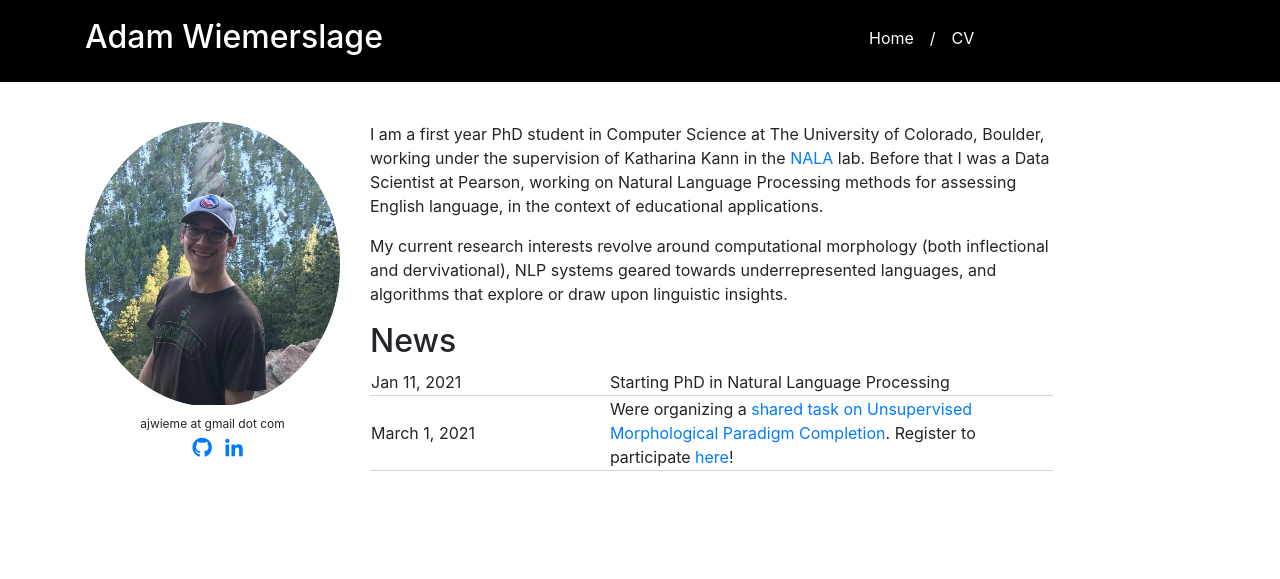
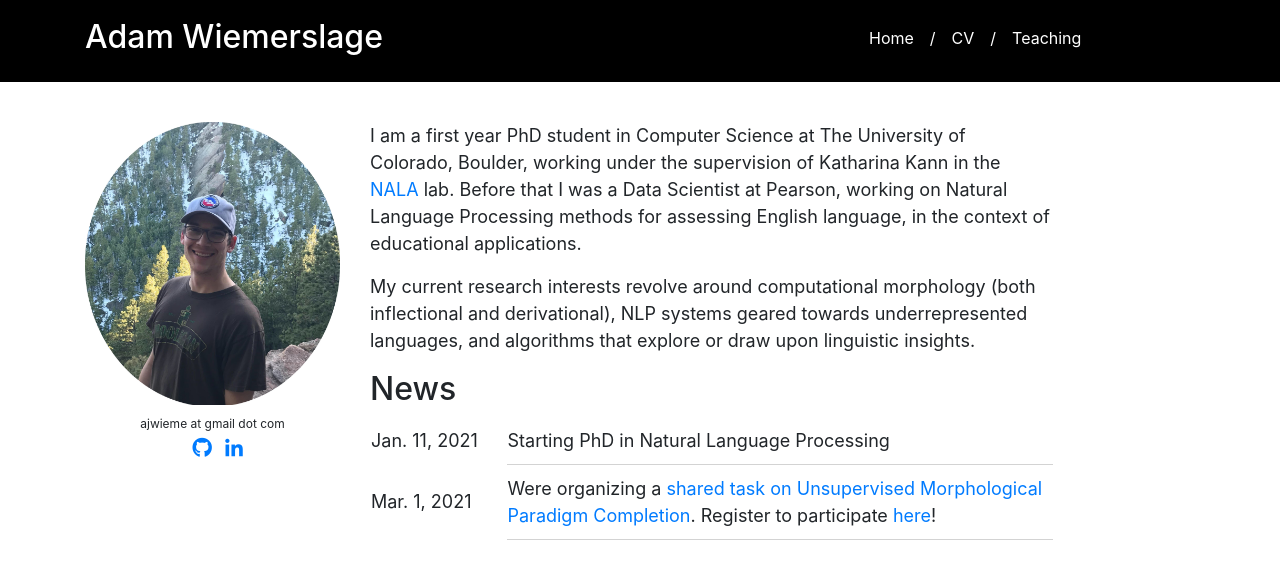
Before and after one commit to Adamits/adamits.github.io, a Jekyll site: the page index.html, which Jekyll copies as it is, in a window 1280 px wide. Shown: the top 579 px of the page. Built offline with Jekyll 4.4.1, drawn with Linux system fonts in a browser that asks for light colours; nearby versions of some CDN libraries; a style sheet for code colours, icons or effects is not loaded.

Commit message:
Cleanup and add teaching

```diff
--- a/css/home.css
+++ b/css/home.css
@@ -1,5 +1,6 @@
 .page-content {
   margin-top: 40px;
+  font-size: 18px;
 }
 
 .home-info {
@@ -21,19 +22,20 @@
 }
 
 table.announcements {
-  border-spacing: 10px 0px;
+  border-spacing: 20px 0px;
+}
+table.announcements td {
+  padding-top: 10px;
+  padding-bottom: 10px;
 }
 
-table.announcements tr {
-  border-bottom: 1px solid #D3D3D3;
+table.announcements td.date {
+  width: 20%;
 }
 
-td.date {
-  width: 35%;
-}
-
-td.announcement {
-  width: 65%;
+table.announcements td.announcement {
+  border-bottom: 1px solid #D3D3D3;
+  width: 80%;
 }
 
 .main-interests {
--- a/cv.html
+++ b/cv.html
@@ -36,9 +36,11 @@
           <div class="col-sm-4">
             <nav class="navbar navbar-expand-lg navbar-ligh">
               <div class="navbar-nav">
-                <a class="nav-item nav-link active" href="/">Home <span class="sr-only">(current)</span></a>
+                <a class="nav-item nav-link active" href="/">Home <span class="sr-only"></span></a>
                 <div class="nav-item nav-link">/</div>
-                <a class="nav-item nav-link" href="/cv">CV</a>
+                <a class="nav-item nav-link" href="/cv">CV</a> <span class="sr-only">(current)</span></a>
+                <div class="nav-item nav-link">/</div>
+                <a class="nav-item nav-link" href="/teaching">Teaching</a> <span class="sr-only"></span></a>
               </div>
             </nav>
           </div>
--- a/index.html
+++ b/index.html
@@ -38,6 +38,8 @@
               <a class="nav-item nav-link active" href="/">Home <span class="sr-only">(current)</span></a>
               <div class="nav-item nav-link">/</div>
               <a class="nav-item nav-link" href="/cv">CV</a>
+              <div class="nav-item nav-link">/</div>
+              <a class="nav-item nav-link" href="/teaching">Teaching</a> <span class="sr-only"></span></a>
             </div>
           </nav>
         </div>
@@ -68,7 +70,7 @@
         <div class="home-text-container">
           <p>I am a first year PhD student in Computer Science at The University of Colorado, Boulder, working under the supervision of Katharina Kann in the <a href="https://nala-cub.github.io/">NALA</a> lab. Before that I was a Data Scientist at Pearson, working on Natural Language Processing methods for assessing English language, in the context of educational applications.</p>
 
-          <p>My current research interests revolve around computational morphology (both inflectional and dervivational),
+          <p>My current research interests revolve around computational morphology (both inflectional and derivational),
           NLP systems geared towards underrepresented languages, and algorithms that explore or draw upon linguistic insights.</p>
         </div>
         <div class="news">
@@ -76,13 +78,13 @@
           <table class="announcements">
             <tbody>
               <tr>
-                <td class="date">Jan 11, 2021</td>
+                <td class="date">Jan. 11, 2021</td>
                 <td class="announcement">
                   Starting PhD in Natural Language Processing
                 </td>
               </tr>
               <tr>
-                <td class="date">March 1, 2021</td>
+                <td class="date">Mar. 1, 2021</td>
                 <td class="announcement">
                   Were organizing a <a href="https://github.com/sigmorphon/2021Task2">shared task on Unsupervised Morphological Paradigm Completion</a>. Register to participate <a href="https://docs.google.com/forms/d/e/1FAIpQLSfdkuA00Uw51KtDNNN_FJgICqOjq2Yx2fPPRzOCU7nb-XZ5YQ/viewform">here</a>!
                 </td>
```
Also changed, not shown: css/teaching.css (added, +13 -0 lines), teaching.html (added, +69 -0 lines), 6 other files.
